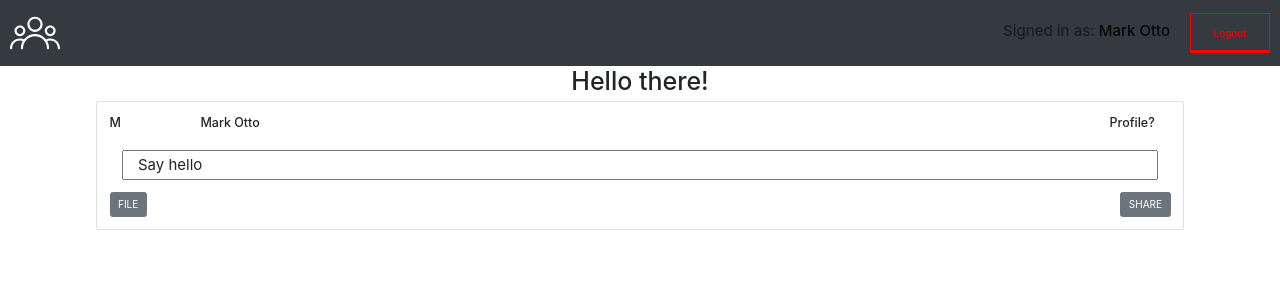
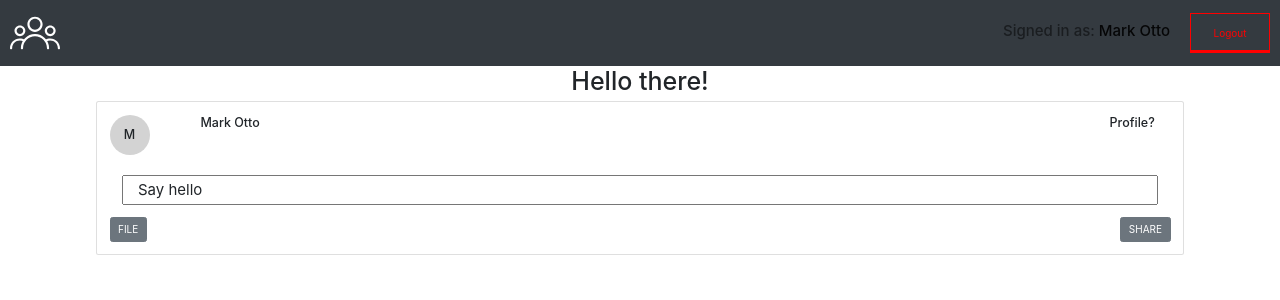
Before and after one commit to przemskydev/SocialApp2, a React (Create React App) app: page / in a window 1280 px wide. Shown: the top 300 px of the page. Built offline with nearby package versions, Linux system fonts and the light colour scheme.

Commit message:
change avatar letter style

```diff
--- a/src/components/shareStatus/share.status.js
+++ b/src/components/shareStatus/share.status.js
@@ -1,6 +1,7 @@
 import React from 'react';
 import { Card, Button, Row, Col } from 'react-bootstrap';
 import StyledInput from '../input/input';
+import { StyledAvatar } from '../../template/Main.template';
 
 const ShareStatus = () => (
   <>
@@ -8,7 +9,9 @@ const ShareStatus = () => (
       <Card.Body>
         <Card.Title>
           <Row>
-            <Col xs={1}>M</Col>
+            <Col xs={1}>
+              <StyledAvatar>M</StyledAvatar>
+            </Col>
             <Col>Mark Otto</Col>
             <Col xs={3} md={2} lg={1}>
               Profile?
--- a/src/template/Main.template.js
+++ b/src/template/Main.template.js
@@ -6,3 +6,19 @@ export const StyledWrapper = styled.div`
   align-items: center;
   flex-direction: column;
 `;
+
+export const StyledAvatar = styled.span`
+  width: 40px;
+  height: 40px;
+  display: flex;
+  overflow: hidden;
+  position: relative;
+  font-size: 1.25rem;
+  align-items: center;
+  flex-shrink: 0;
+  line-height: 1;
+  user-select: none;
+  justify-content: center;
+  background-color: lightgrey;
+  border-radius: 50%50%;
+`;
```
